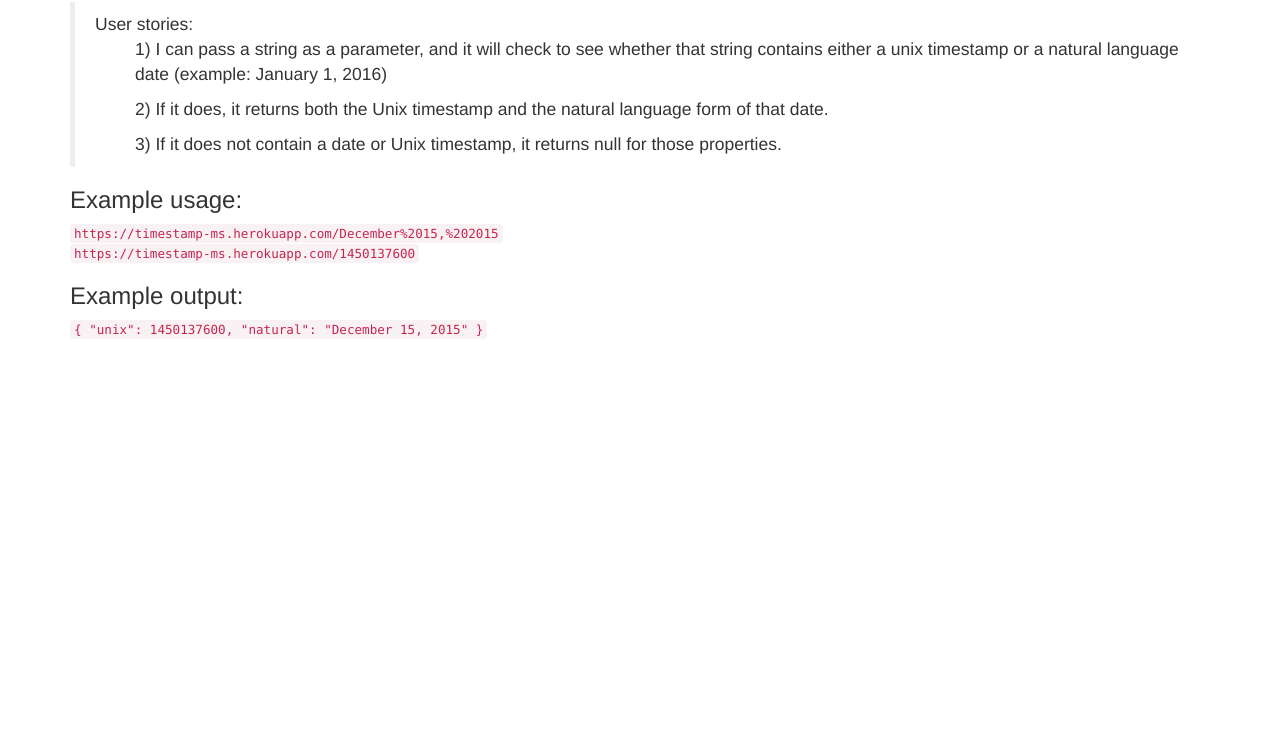
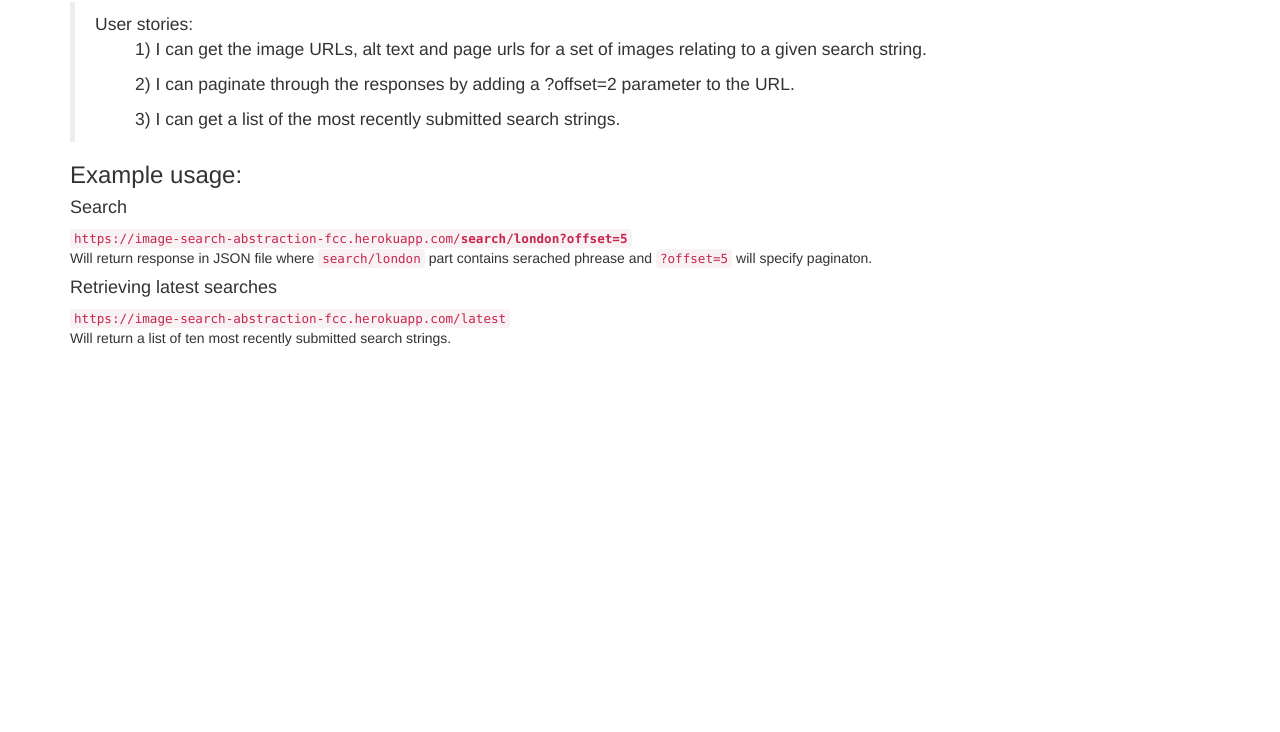
Before and after one commit to romi103/Image-Search-Abstraction-Layer-FCC, a website: page index.html in a window 1280 px wide. Shown: the part 68-800 px from the top of the page. Drawn offline with nearby package versions, Linux system fonts and the light colour scheme.

Commit message:
functional app 1

```diff
--- a/index.html
+++ b/index.html
@@ -15,25 +15,23 @@
 <body>
     <div class="container">
         <h1 class="header">
-                API Basejump: Timestamp microservice
+                API Basejump: Image Search Abstraction Layer
             </h1>
         <blockquote>
             User stories:
-            <ul>1) I can pass a string as a parameter, and it will check to see whether that string contains either a unix timestamp or a natural language date (example: January 1, 2016)</ul>
-            <ul>2) If it does, it returns both the Unix timestamp and the natural language form of that date.</ul>
-            <ul>3) If it does not contain a date or Unix timestamp, it returns null for those properties.</ul>
+            <ul>1) I can get the image URLs, alt text and page urls for a set of images relating to a given search string.</ul>
+            <ul>2) I can paginate through the responses by adding a ?offset=2 parameter to the URL.</ul>
+            <ul>3) I can get a list of the most recently submitted search strings.</ul>
         </blockquote>
         <h3>Example usage:</h3>
-        <code>https://timestamp-ms.herokuapp.com/December%2015,%202015</code>
+        <h4>Search</h4>
+        <code>https://image-search-abstraction-fcc.herokuapp.com/<strong>search/london?offset=5</strong></code>
         <br>
-        <code>https://timestamp-ms.herokuapp.com/1450137600</code>
-        <h3>Example output:</h3>
-        <code>
-                {
-                  "unix": 1450137600,
-                  "natural": "December 15, 2015"
-                }
-            </code>
+        <p>Will return response in JSON file where <code>search/london</code> part contains serached phrease and <code>?offset=5</code> will specify paginaton.</p>
+        <h4>Retrieving latest searches</h4>
+        <code>https://image-search-abstraction-fcc.herokuapp.com/latest</code>
+        <br>
+        <p>Will return a list of ten most recently submitted search strings.</p>
     </div>
 
     <script src="https://ajax.googleapis.com/ajax/libs/jquery/1.11.3/jquery.min.js"></script>
```
Also changed, not shown: index.js (+10 -26 lines).
